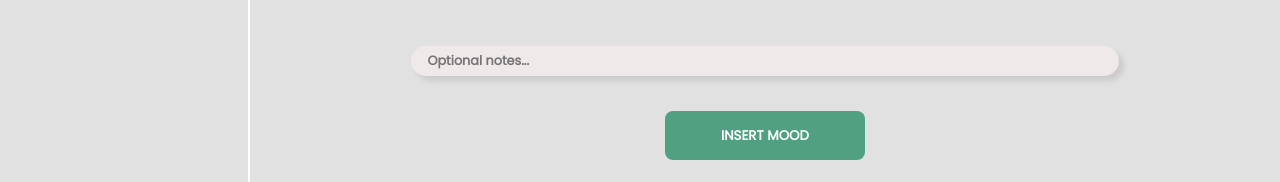
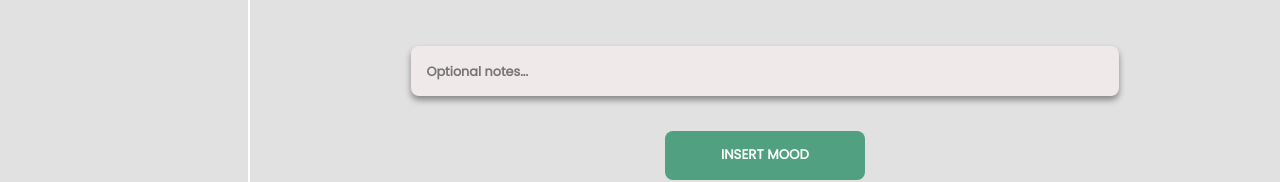
Before and after one commit to JohannCardona/Revivo, a React (Create React App) app in the folder frontend/: page /dashboard in a window 1280 px wide. Shown: the part 400-582 px from the top of the page. Built offline with nearby package versions, Linux system fonts and the light colour scheme; no server answers.

Commit message:
More styling changes

```diff
--- a/frontend/src/styles/dashboard/tracker.css
+++ b/frontend/src/styles/dashboard/tracker.css
@@ -43,13 +43,13 @@
     border: none;
     background: none;
     background-color: #f0e9e9;
-    box-shadow: 5px 5px 5px #ccc;
+    box-shadow: 0px 4px 6px rgba(0, 0, 0, 0.4);
     width: 100%;
-    height: 30px;
+    padding: 18px 15px 15px 15px;
     max-width: 80%;
-    border-radius: 50px;
+    border-radius: 8px;
     margin: 5px 0;
-    padding: 0 1rem;
+    /* padding: 0 1rem; */
 }
 
 .mood-submit {
--- a/frontend/src/styles/library/library.css
+++ b/frontend/src/styles/library/library.css
@@ -78,7 +78,7 @@
   padding: 20px;
   border-radius: 8px;
   background-color: white;
-  box-shadow: 0px 4px 6px rgba(0, 0, 0, 0.1);
+  box-shadow: 0px 4px 6px rgba(0, 0, 0, 0.4);
   border: 3px solid #ddd;
   transition: transform 0.2s ease-in;
 }
--- a/frontend/src/styles/login/RegisterLogin.css
+++ b/frontend/src/styles/login/RegisterLogin.css
@@ -58,12 +58,12 @@
 .input {
     position: relative;
     background-color: #f0e9e9;
-    box-shadow: 5px 5px 5px #ccc;
+    box-shadow: 0px 4px 6px rgba(0, 0, 0, 0.4);
     width: 100%;
     height: 30px;
     max-width: 250px;
     display: grid;
-    border-radius: 50px;
+    border-radius: 8px;
     margin: 5px 0;
     padding: 0 1rem;
 }
```
